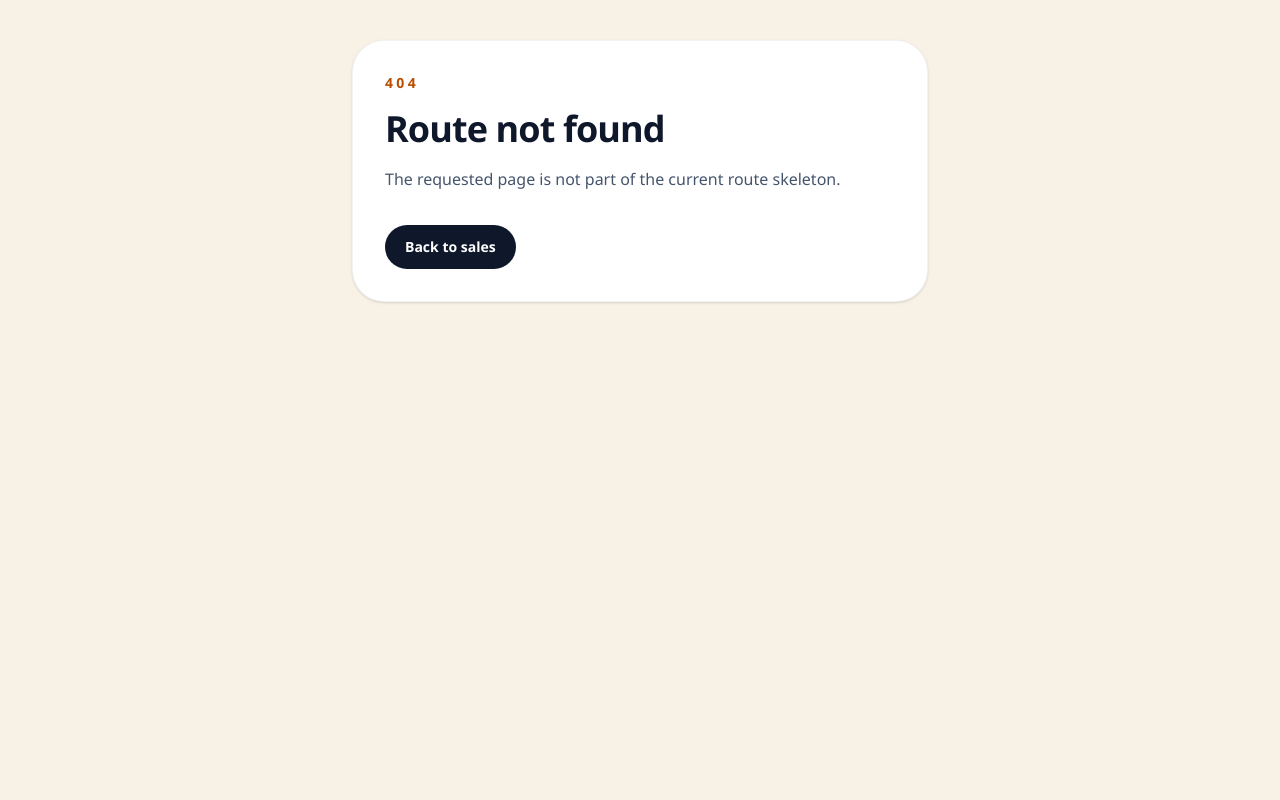
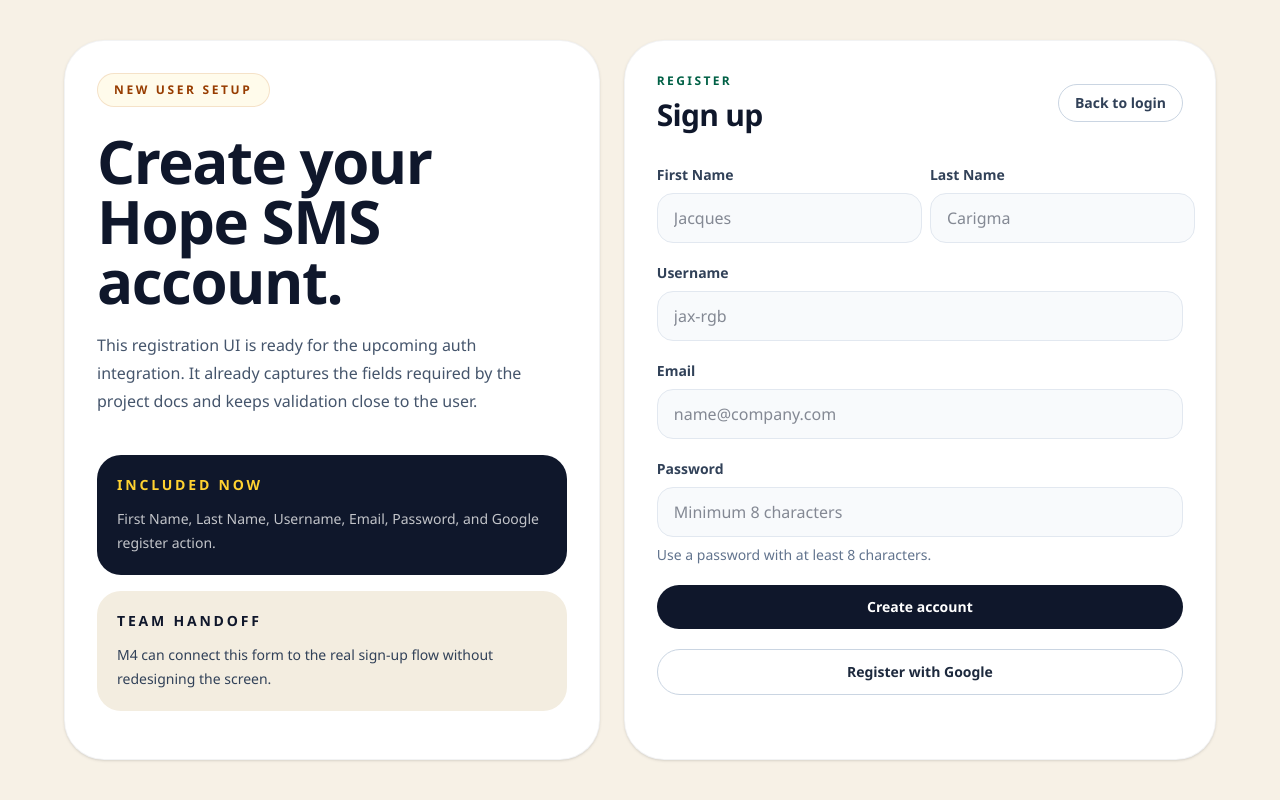
Before and after one commit to johnraivenolazo/Sales-Management-System, a React (Vite) app: page /register in a window 1280 px wide. Before the commit this address had no page. Built offline with nearby package versions, Linux system fonts and the light colour scheme.

Commit message:
feat: add register page UI (#67)

```diff
--- /dev/null
+++ b/src/pages/RegisterPage.jsx
@@ -0,0 +1,249 @@
+import { useState } from "react";
+import { Link } from "react-router-dom";
+
+function RegisterPage() {
+  const [formData, setFormData] = useState({
+    firstName: "",
+    lastName: "",
+    username: "",
+    email: "",
+    password: "",
+  });
+  const [errors, setErrors] = useState({});
+  const [submitted, setSubmitted] = useState(false);
+
+  function handleChange(event) {
+    const { name, value } = event.target;
+    setFormData((current) => ({ ...current, [name]: value }));
+    setErrors((current) => ({ ...current, [name]: "" }));
+  }
+
+  function validate() {
+    const nextErrors = {};
+
+    if (!formData.firstName.trim()) {
+      nextErrors.firstName = "First name is required.";
+    }
+
+    if (!formData.lastName.trim()) {
+      nextErrors.lastName = "Last name is required.";
+    }
+
+    if (!formData.username.trim()) {
+      nextErrors.username = "Username is required.";
+    } else if (formData.username.trim().length < 4) {
+      nextErrors.username = "Username must be at least 4 characters.";
+    }
+
+    if (!formData.email.trim()) {
+      nextErrors.email = "Email is required.";
+    } else if (!/^\S+@\S+\.\S+$/.test(formData.email)) {
+      nextErrors.email = "Enter a valid email address.";
+    }
+
+    if (!formData.password.trim()) {
+      nextErrors.password = "Password is required.";
+    } else if (formData.password.length < 8) {
+      nextErrors.password = "Password must be at least 8 characters.";
+    }
+
+    return nextErrors;
+  }
+
+  function handleSubmit(event) {
+    event.preventDefault();
+    const nextErrors = validate();
+    setErrors(nextErrors);
+    setSubmitted(Object.keys(nextErrors).length === 0);
+  }
+
+  const inputClassName = (hasError) =>
+    `rounded-2xl border px-4 py-3 text-base outline-none transition ${
+      hasError
+        ? "border-red-400 bg-red-50"
+        : "border-slate-200 bg-slate-50 focus:border-slate-900"
+    }`;
+
+  return (
+    <main className="min-h-screen bg-[#f7f1e6] px-6 py-10 text-slate-900">
+      <div className="mx-auto grid min-h-[calc(100vh-5rem)] max-w-6xl gap-6 lg:grid-cols-[0.95fr_1.05fr]">
+        <section className="rounded-[2.5rem] border border-slate-900/5 bg-white p-8 shadow-sm">
+          <span className="inline-flex rounded-full border border-amber-700/15 bg-amber-50 px-4 py-2 text-xs font-semibold uppercase tracking-[0.22em] text-amber-800">
+            New user setup
+          </span>
+          <h1 className="mt-6 text-5xl font-black tracking-tight sm:text-6xl">
+            Create your Hope SMS account.
+          </h1>
+          <p className="mt-5 max-w-lg text-base leading-7 text-slate-600">
+            This registration UI is ready for the upcoming auth integration. It
+            already captures the fields required by the project docs and keeps
+            validation close to the user.
+          </p>
+          <div className="mt-10 grid gap-4">
+            <article className="rounded-3xl bg-slate-900 p-5 text-white">
+              <p className="text-sm font-semibold uppercase tracking-[0.2em] text-amber-300">
+                Included now
+              </p>
+              <p className="mt-3 text-sm leading-6 text-white/75">
+                First Name, Last Name, Username, Email, Password, and Google
+                register action.
+              </p>
+            </article>
+            <article className="rounded-3xl bg-[#f3ede0] p-5">
+              <p className="text-sm font-semibold uppercase tracking-[0.2em] text-slate-900">
+                Team handoff
+              </p>
+              <p className="mt-3 text-sm leading-6 text-slate-700">
+                M4 can connect this form to the real sign-up flow without
+                redesigning the screen.
+              </p>
+            </article>
+          </div>
+        </section>
+
+        <section className="rounded-[2.5rem] border border-slate-900/5 bg-white p-8 shadow-sm">
+          <div className="flex items-center justify-between gap-4">
+            <div>
+              <p className="text-xs font-semibold uppercase tracking-[0.2em] text-emerald-800">
+                Register
+              </p>
+              <h2 className="mt-2 text-3xl font-black tracking-tight">
+                Sign up
+              </h2>
+            </div>
+            <Link
+              className="rounded-full border border-slate-300 px-4 py-2 text-sm font-semibold text-slate-700 transition hover:border-slate-900 hover:text-slate-900"
+              to="/login"
+            >
+              Back to login
+            </Link>
+          </div>
+
+          <form className="mt-8 grid gap-5" noValidate onSubmit={handleSubmit}>
+            <div className="grid gap-5 md:grid-cols-2">
+              <label className="grid gap-2">
+                <span className="text-sm font-semibold text-slate-700">
+                  First Name
+                </span>
+                <input
+                  className={inputClassName(errors.firstName)}
+                  name="firstName"
+                  placeholder="Jacques"
+                  type="text"
+                  value={formData.firstName}
+                  onChange={handleChange}
+                />
+                {errors.firstName ? (
+                  <span className="text-sm font-medium text-red-600">
+                    {errors.firstName}
+                  </span>
+                ) : null}
+              </label>
+
+              <label className="grid gap-2">
+                <span className="text-sm font-semibold text-slate-700">
+                  Last Name
+                </span>
+                <input
+                  className={inputClassName(errors.lastName)}
+                  name="lastName"
+                  placeholder="Carigma"
+                  type="text"
+                  value={formData.lastName}
+                  onChange={handleChange}
+                />
+                {errors.lastName ? (
+                  <span className="text-sm font-medium text-red-600">
+                    {errors.lastName}
+                  </span>
+                ) : null}
+              </label>
+            </div>
+
+            <label className="grid gap-2">
+              <span className="text-sm font-semibold text-slate-700">
+                Username
+              </span>
+              <input
+                className={inputClassName(errors.username)}
+                name="username"
+                placeholder="jax-rgb"
+                type="text"
+                value={formData.username}
+                onChange={handleChange}
+              />
+              {errors.username ? (
+                <span className="text-sm font-medium text-red-600">
+                  {errors.username}
+                </span>
+              ) : null}
+            </label>
+
+            <label className="grid gap-2">
+              <span className="text-sm font-semibold text-slate-700">Email</span>
+              <input
+                className={inputClassName(errors.email)}
+                name="email"
+                placeholder="name@company.com"
+                type="email"
+                value={formData.email}
+                onChange={handleChange}
+              />
+              {errors.email ? (
+                <span className="text-sm font-medium text-red-600">
+                  {errors.email}
+                </span>
+              ) : null}
+            </label>
+
+            <label className="grid gap-2">
+              <span className="text-sm font-semibold text-slate-700">
+                Password
+              </span>
+              <input
+                className={inputClassName(errors.password)}
+                name="password"
+                placeholder="Minimum 8 characters"
+                type="password"
+                value={formData.password}
+                onChange={handleChange}
+              />
+              {errors.password ? (
+                <span className="text-sm font-medium text-red-600">
+                  {errors.password}
+                </span>
+              ) : (
+                <span className="text-sm text-slate-500">
+                  Use a password with at least 8 characters.
+                </span>
+              )}
+            </label>
+
+            {submitted ? (
+              <div className="rounded-2xl border border-emerald-200 bg-emerald-50 px-4 py-3 text-sm font-medium text-emerald-800">
+                Registration form passed validation and is ready for auth
+                integration.
+              </div>
+            ) : null}
+
+            <button
+              className="rounded-full bg-slate-900 px-5 py-3 text-sm font-semibold text-white transition hover:bg-slate-700"
+              type="submit"
+            >
+              Create account
+            </button>
+
+            <button
+              className="rounded-full border border-slate-300 px-5 py-3 text-sm font-semibold text-slate-800 transition hover:border-slate-900 hover:bg-slate-50"
+              type="button"
+            >
+              Register with Google
+            </button>
+          </form>
+        </section>
+      </div>
+    </main>
+  );
+}
+
+export default RegisterPage;
--- a/src/router.jsx
+++ b/src/router.jsx
@@ -5,6 +5,7 @@
 import LoginPage from "./pages/LoginPage.jsx";
 import NotFoundPage from "./pages/NotFoundPage.jsx";
 import PlaceholderPage from "./pages/PlaceholderPage.jsx";
+import RegisterPage from "./pages/RegisterPage.jsx";
 import SalesDetailPlaceholderPage from "./pages/SalesDetailPlaceholderPage.jsx";
 
 export const router = createBrowserRouter([
@@ -15,6 +16,10 @@
   {
     path: "/login",
     element: <LoginPage />,
+  },
+  {
+    path: "/register",
+    element: <RegisterPage />,
   },
   {
     element: <ProtectedRoute />,
```
